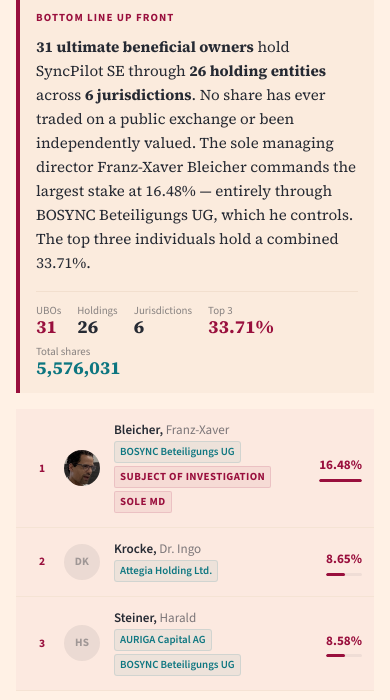
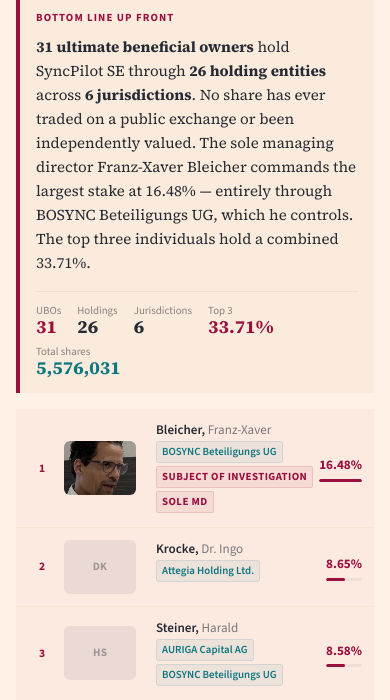
Before and after one commit to GrossKlein/5E, a plain HTML site: page shareholders.html in a window 390 px wide. Shown: the part 131-831 px from the top of the page. Drawn offline with nearby package versions, Linux system fonts and the light colour scheme.

Commit message:
shareholders: 2x photo size, circle → 4:3 rectangle

```diff
--- a/shareholders.html
+++ b/shareholders.html
@@ -102,9 +102,9 @@
     .ubo-row--top3 .ubo-rank { color: var(--claret); }
 
     .ubo-avatar {
-      width: 42px;
-      height: 42px;
-      border-radius: 50%;
+      width: 84px;
+      height: 63px;
+      border-radius: 6px;
       overflow: hidden;
       flex-shrink: 0;
       display: flex;
@@ -237,13 +237,13 @@
     @media (max-width: 860px) {
       .ubo-header { display: none; }
       .ubo-row {
-        grid-template-columns: 28px 42px 1fr auto;
+        grid-template-columns: 28px 84px 1fr auto;
         grid-template-rows: auto auto;
         gap: 2px var(--sp-2);
         padding: var(--sp-3);
       }
       .ubo-rank { grid-row: 1 / 3; align-self: center; }
-      .ubo-avatar { grid-row: 1 / 3; align-self: center; width: 36px; height: 36px; }
+      .ubo-avatar { grid-row: 1 / 3; align-self: center; width: 72px; height: 54px; }
       .ubo-identity { grid-column: 3; grid-row: 1; }
       .ubo-shares { display: none; }
       .ubo-pct-cell { grid-column: 4; grid-row: 1 / 3; align-self: center; }
```
